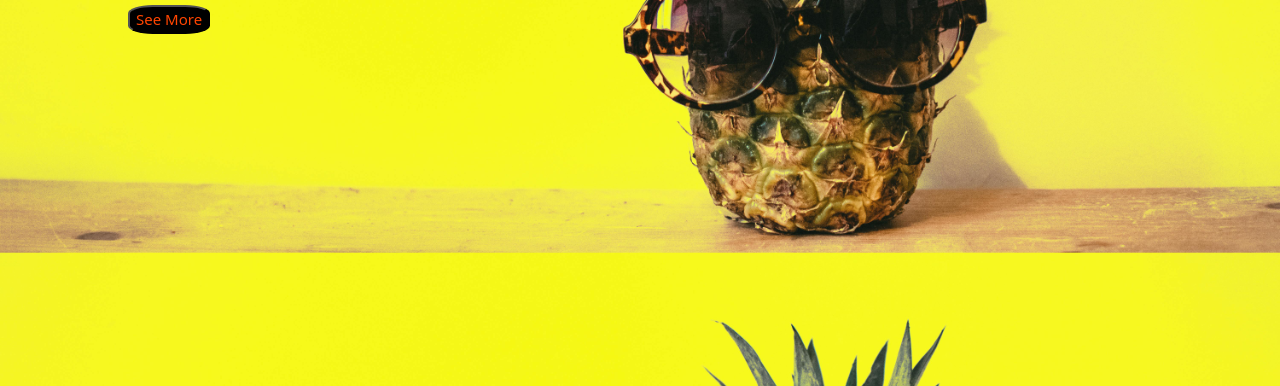
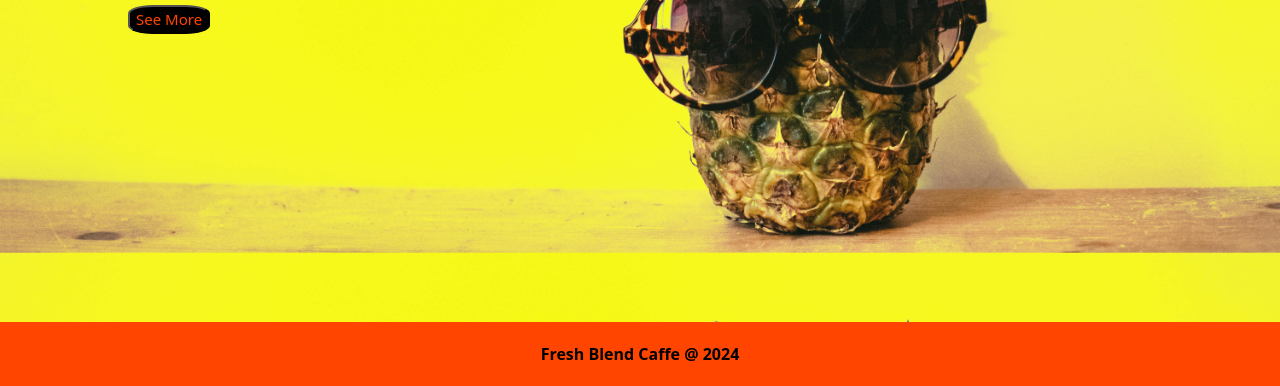
Before and after one commit to KingBrink/freshblend-caffe, a plain HTML site: page index.html in a window 1280 px wide. Shown: the part 414-800 px from the top of the page. Drawn offline with nearby package versions, Linux system fonts and the light colour scheme.

Commit message:
progress

```diff
--- a/css/style.css
+++ b/css/style.css
@@ -256,3 +256,20 @@ textarea.form-control {
 .fa {
     margin-right: 5px;
 }
+
+footer {
+    background-color:orangered;
+    color: black;
+    text-align: center;
+    padding: 20px 0;
+    position: fixed;
+    bottom: 0;
+    left: 0;
+    width: 100%;
+    height: auto;
+}
+
+footer p {
+    margin: 0;
+    font-weight: bold;
+}
--- a/index.html
+++ b/index.html
@@ -39,5 +39,9 @@
       </section>
     <script src="./script/code.js"></script>
 </body>
+<footer>
+    <p>Fresh Blend Caffe @ 2024</p>
+</footer>
+
 
 </html>
```
Also changed, not shown: about.html (+3 -0 lines), contact.html (+3 -0 lines), products.html (+3 -0 lines).
